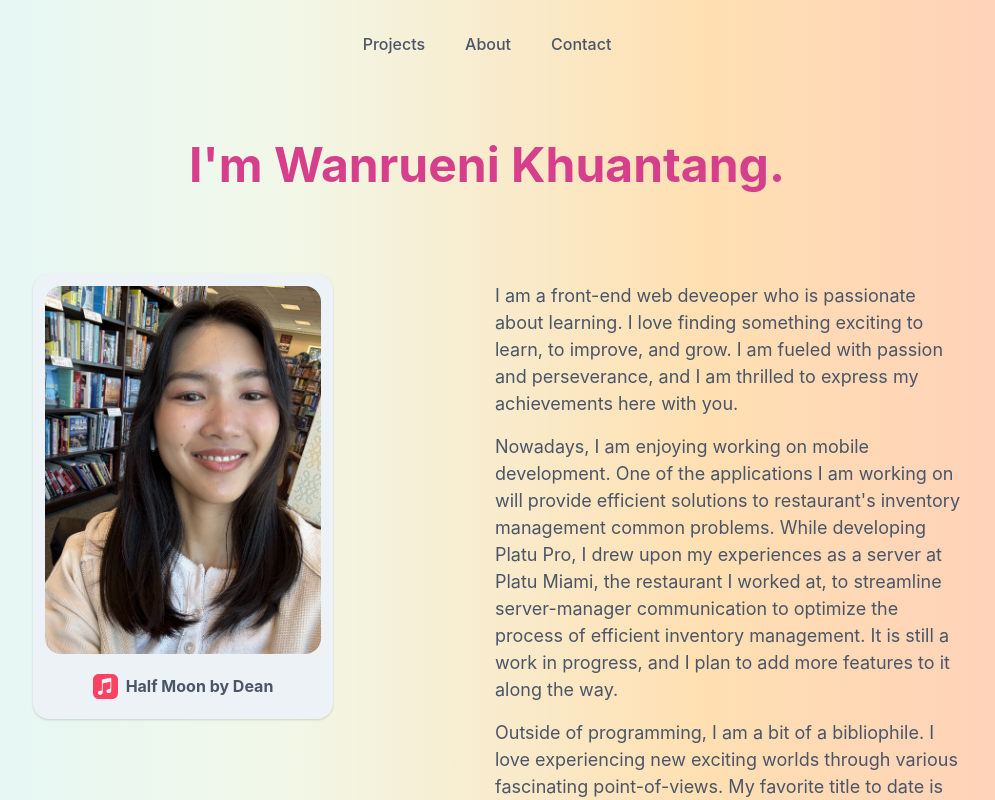
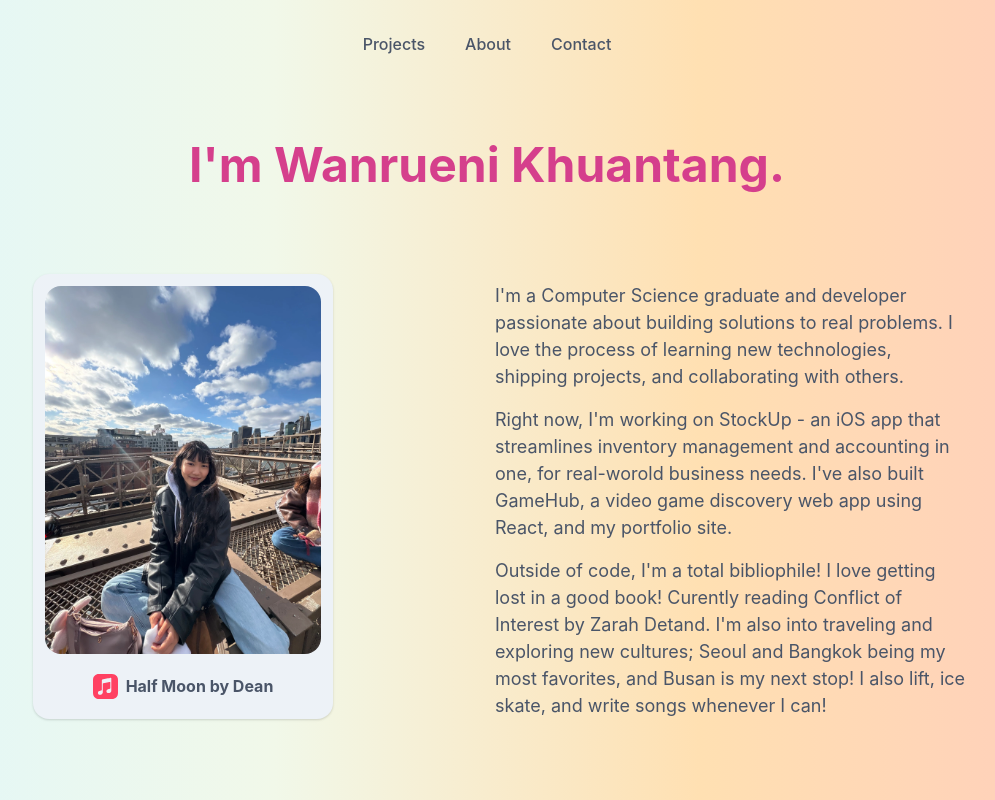
Before and after one commit to kaifluenza/portfolio, a React (Vite) app: page /about in a window 1280 px wide. Shown: the top 800 px of the page, without its empty margins (153-1148 px from the left). Built offline with nearby package versions, Linux system fonts and the light colour scheme.

Commit message:
Update About section and footer

```diff
--- a/src/pages/About.jsx
+++ b/src/pages/About.jsx
@@ -1,5 +1,5 @@
 import { Grid,GridItem, Box, Heading, Image, Text, HStack, VStack, Card, CardBody, CardFooter, SimpleGrid } from '@chakra-ui/react'
-import myPic from "../assets/IMG_8699.webp";
+import myPic from "../assets/IMG_7942.webp";
 import { SiApplemusic } from "react-icons/si";
 const About = () => {
   return (
@@ -51,13 +51,13 @@ const About = () => {
             >
 
                 <Box margin={2}>
-                    I am a front-end web deveoper who is passionate about learning. I love finding something exciting to learn, to improve, and grow. I am fueled with passion and perseverance, and I am thrilled to express my achievements here with you.
+                    I'm a Computer Science graduate and developer passionate about building solutions to real problems. I love the process of learning new technologies, shipping projects, and collaborating with others.
                 </Box>
                 <Box margin={2}>
-                    Nowadays, I am enjoying working on mobile development. One of the applications I am working on will provide efficient solutions to restaurant's inventory management common problems. While developing Platu Pro, I drew upon my experiences as a server at Platu Miami, the restaurant I worked at, to streamline server-manager communication to optimize the process of efficient inventory management. It is still a work in progress, and I plan to add more features to it along the way.
+                    Right now, I'm working on StockUp - an iOS app that streamlines inventory management and accounting in one, for real-worold business needs. I've also built GameHub, a video game discovery web app using React, and my portfolio site.
                 </Box>
                 <Box margin={2}>
-                    Outside of programming, I am a bit of a bibliophile. I love experiencing new exciting worlds through various fascinating point-of-views. My favorite title to date is Catch And Release by Isabel Murray. I also love traveling and exploring our incredibly vast and beautiful world, appreciating the beauty of nature and various cultures. My favorite place to date is Seoul, South Korea, aside from Thailand, my home country, of course.
+                    Outside of code, I'm a total bibliophile! I love getting lost in a good book! Curently reading Conflict of Interest by Zarah Detand. I'm also into traveling and exploring new cultures; Seoul and Bangkok being my most favorites, and Busan is my next stop! I also lift, ice skate, and write songs whenever I can!
                 </Box>
 
 
```
Also changed, not shown: src/assets/IMG_7942.webp (added), src/assets/IMG_8699.webp (deleted).
